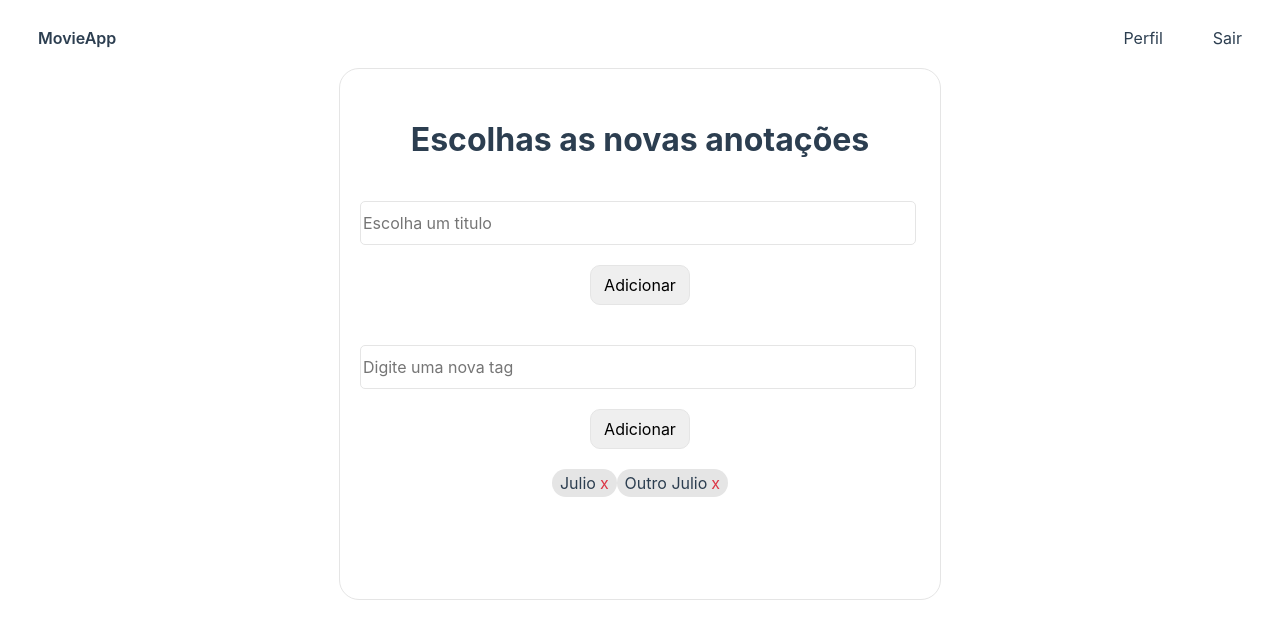
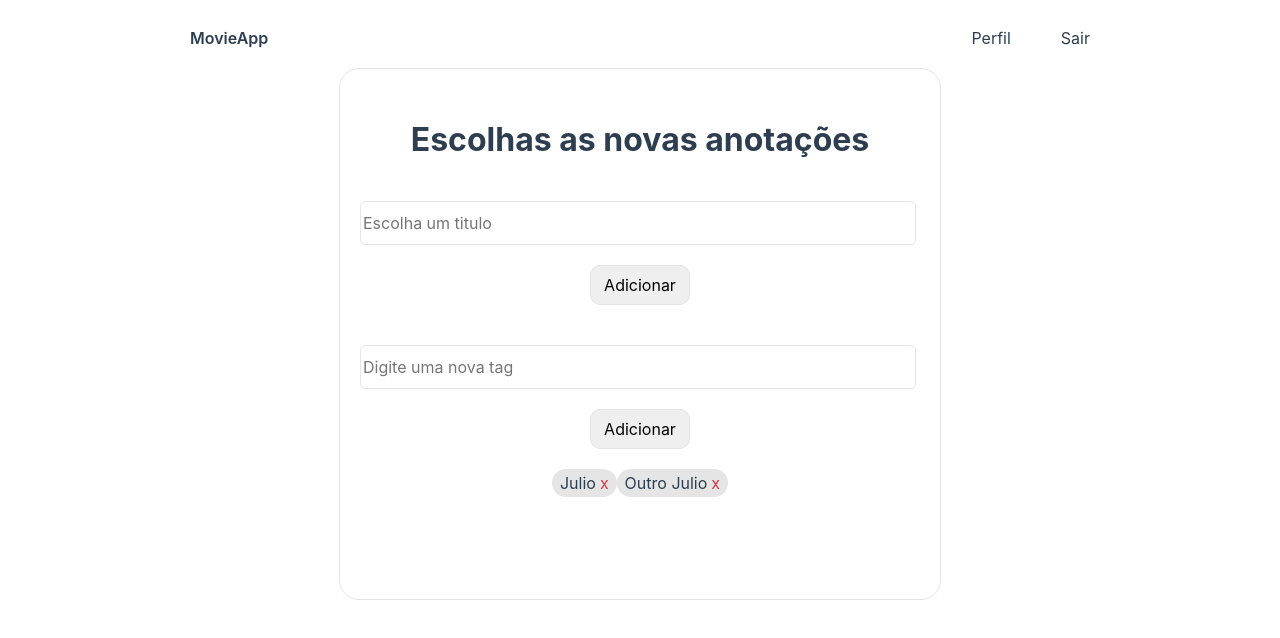
Before and after one commit to dorneles357/app-movie, a Vue app: page /edit/1 in a window 1280 px wide. Shown: the top 638 px of the page. Built offline with nearby package versions, Linux system fonts and the light colour scheme.

Commit message:
💄 Ajuste nas margens e width

```diff
--- a/src/App.vue
+++ b/src/App.vue
@@ -19,8 +19,9 @@
   -moz-osx-font-smoothing: grayscale;
   text-align: center;
   color: #2c3e50;
-  max-width: 1280px;
+  max-width: 900px;
   padding: 0px 30px 0px 30px;
+  margin: auto;
 }
 
 @media(max-width:500px) {
```
